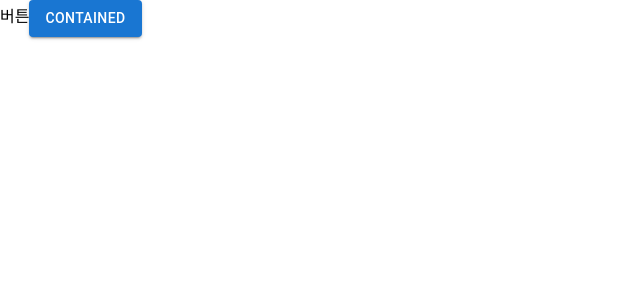
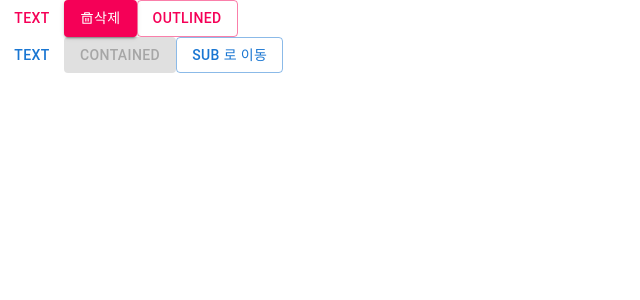
Before and after one commit to meustar/24_09_todoapp, a Next.js app: page / in a window 1280 px wide. Shown: the top 300 px of the page, without its empty margins (0-640 px from the left). Built offline with nearby package versions, Linux system fonts and the light colour scheme; a web font is replaced by a local one.

Commit message:
MUI 테마 커스터마이징, React Icons

```diff
--- a/package.json
+++ b/package.json
@@ -15,7 +15,8 @@
     "next": "14.2.15",
     "prettier": "^3.3.3",
     "react": "^18",
-    "react-dom": "^18"
+    "react-dom": "^18",
+    "react-icons": "^5.3.0"
   },
   "devDependencies": {
     "eslint": "^8",
--- a/src/app/page.js
+++ b/src/app/page.js
@@ -1,13 +1,44 @@
 'use client';
+
+import * as React from 'react';
 import Button from '@mui/material/Button';
+import { ThemeProvider } from '@mui/material';
+import { RiDeleteBin5Line } from 'react-icons/ri';
+import theme from './theme';
 
 export default function Home() {
   return (
     <>
-      <button>버튼</button>
-      <Button className="tw-bg-red-500" variant="contained">
-        Contained
-      </Button>
+      <ThemeProvider theme={theme}>
+        <div className="tw-flex tw-items-center tw-gap-x-3">
+          <Button variant="text">Text</Button>
+          <Button
+            variant="contained"
+            onClick={() => {
+              confirm('삭제 하겠습니까?');
+            }}>
+            <RiDeleteBin5Line />
+            삭제
+          </Button>
+          <Button variant="outlined">Outlined</Button>
+        </div>
+      </ThemeProvider>
+
+      <div className="tw-flex tw-items-center tw-gap-x-3 tw-mt-3">
+        <Button
+          variant="text"
+          onClick={() => {
+            alert('버튼 클릭 됨');
+          }}>
+          Text
+        </Button>
+        <Button variant="contained" disabled>
+          Contained
+        </Button>
+        <Button variant="outlined" href="sub/">
+          sub 로 이동
+        </Button>
+      </div>
     </>
   );
 }
--- /dev/null
+++ b/src/app/theme.js
@@ -0,0 +1,16 @@
+import { createTheme } from '@mui/material';
+import { create } from '@mui/material/styles/createTransitions';
+
+const theme = createTheme({
+  palette: {
+    type: 'light',
+    primary: {
+      main: '#f50057',
+    },
+    secondary: {
+      main: '#f50057',
+    },
+  },
+});
+
+export default theme;
```
Also changed, not shown: src/app/sub/page.js (added, +7 -0 lines), 1 other file (tests, documents, lock files or other folders).
